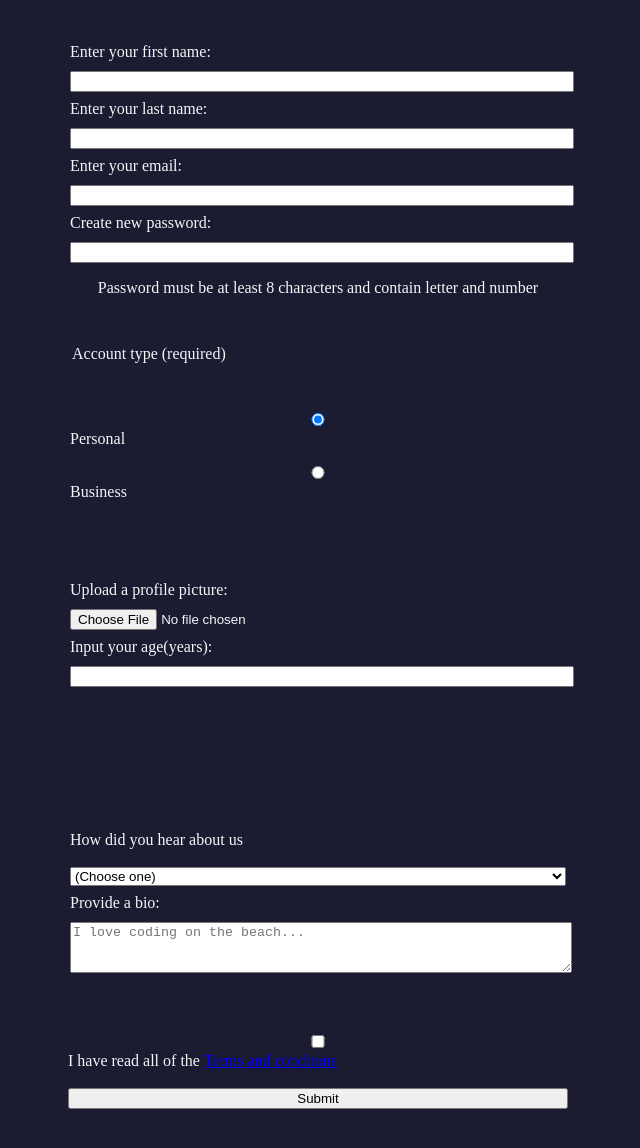
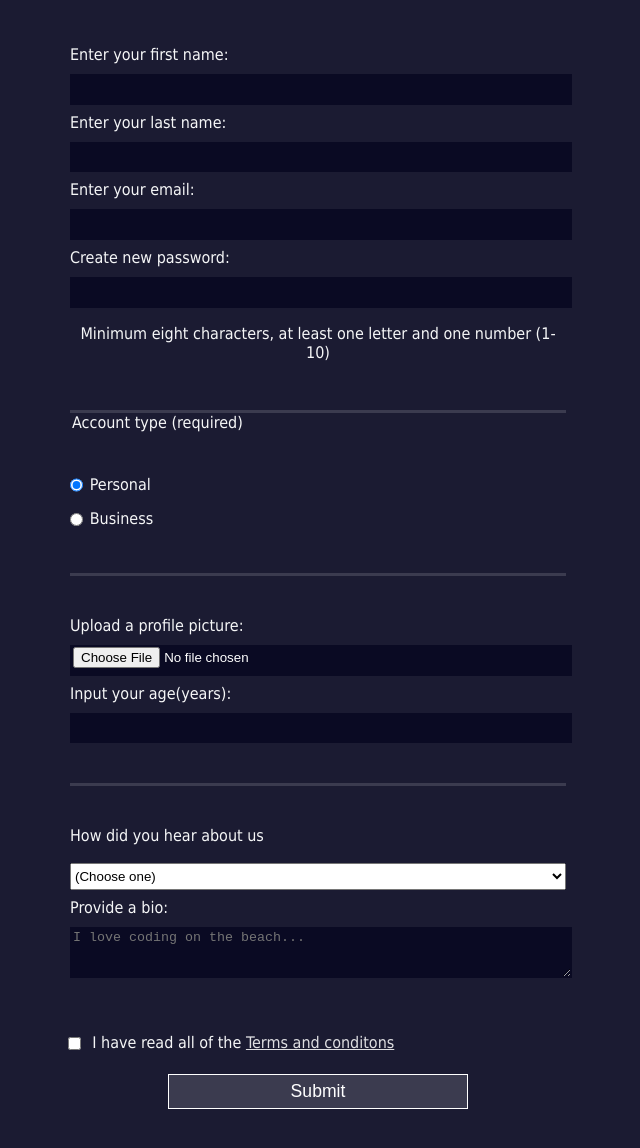
Before and after one commit to myleen1213/RegistrationForm, a plain HTML site: page index.html in a window 1280 px wide. Shown: the part 132-1280 px from the top of the page, without its empty margins (322-962 px from the left). Before the commit the page ends 1241 px from the top, so only its background shows below. Drawn offline with Linux system fonts and the light colour scheme.

Commit message:
Completed style of webpage

```diff
--- a/index.html
+++ b/index.html
@@ -10,34 +10,30 @@
     <h1>Registration form</h1>
     <p>Please fill out this form with the required information</p>
 
-<!--
-//Feild set is the open box
--->
-<!--Create a form, Enter details for fikrst fieldset-->
+<!--Create form, Enter details for first fieldset-->
 
 <form>
        <fieldset>
-<label>Enter your first name: <input type="text" id="first-name" name="first-name" required >                                                                          </label>
-<label>Enter your last name:  <input type="text" id="last-name" name="last-name" required>                                                                          </label>
-<label>Enter your email:      <input type="email" id="email" name="email" required>                                                                                         </label>
-<label>Create new password:   <input type="password" id="password" name="password" pattern="[a-z1-10]{8,}" required>
-    <p id="pwInstr">Password must be at least 8 characters and contain letter and number </p> </label>
+<label for="first-name">Enter your first name: <input type="text" id="first-name" name="first-name" required >                                                                          </label>
+<label for="last-name">Enter your last name:  <input type="text" id="last-name" name="last-name" required>                                                                          </label>
+<label for="email">Enter your email:      <input type="email" id="email" name="email" required>                                                                                         </label>
+<label for="password">Create new password:   <input type="password" id="password" name="password" pattern="[a-z1-10]{8,}" required>  </label>
+    <p id="pw">Minimum eight characters, at least one letter and one number (1-10)</p>
         </fieldset>
 
         <!--Second fieldset-->
         <fieldset>
 <legend>Account type (required)</legend>
-<label for="account-type"> <input type="radio" name="account-type" id="personal" checked >Personal</label>
-<label for ="personal-account"> <input type="radio" name="account-type" id="business" >Business</label>
+<label for="personal-account"> <input type="radio" name="account-type" id="personal-account" class="inline" checked >Personal</label>
+<label for ="business-account"> <input type="radio" name="account-type" id="business-" class="inline" >Business</label>
         </fieldset>
 
         <!--Third fieldset-->
         <fieldset>
             <label for="profile-picture">Upload a profile picture: <input id="profile-picture" name="profile-picture" type="file"></label>
             <label for="age">Input your age(years):<input id="age" name="age" type="number" min="13" max="105" required></label></fieldset>
-        <fieldset></fieldset>
 
-        <!--Dropdown menu for How did you hear about us selection-->
+<!--Dropdown menu for How did you hear about us selection-->
 <fieldset>
     <label for="referrer">How did you hear about us</label>
 <select id="referrer" name="referrer">
@@ -48,18 +44,16 @@
     <option value="4">other</option>
 </select>
 
-<!--Create text area with 3 rows and 30 columns-->
-<label for="bio">Provide a bio: <textarea id="bio" name="bio" rows="3" cols="30" placeholder= "I love coding on the beach...""></textarea></label>
+<!--Text area with 3 rows and 30 columns-->
+<label for="bio">Provide a bio: <textarea id="bio" name="bio" rows="3" cols="30" placeholder= "I love coding on the beach..."></textarea></label>
 
 </fieldset>
 
 <!---------------------------------------------------------------------------------------------------------->
 <!--Terms & conditions with link-->
-<label for="terms-and-conditions"><input type="checkbox" id="terms-and-conditions" required> I have read all of the <a href="https://www.freecodecamp.org/news/terms-of-service/">Terms and conditons</a></label>
+<label for="terms-and-conditions"><input type="checkbox" class="inline" id="terms-and-conditions" required> I have read all of the <a href="https://www.freecodecamp.org/news/terms-of-service/">Terms and conditons</a></label>
 <!--Submit button-->
 <input type="submit" id="Submit">
-
-
 
     </form>
 </body>
--- a/styles.css
+++ b/styles.css
@@ -1,18 +1,11 @@
-body {
+  body {
     width: 100%;
     height: 100vh;
     margin: 0;
     background-color: #1b1b32;
     color: #f5f6f7;
-  }
-
-  label {
-    display: block;
-    margin: 0.5rem 0; //*Rem stands for root em font size*/
-  }
-
-  pwInstr{
-    size: 10px;
+    font-family: Tahoma;
+    font-size: 16px;
   }
 
   h1, p{
@@ -21,23 +14,24 @@ body {
   }
 
   form{
-    margin: 0 auto;
+    width: 60vw;
     max-width: 500px;
     min-width: 300px;
-    width: 60vw;
-
+    margin: 0 auto;
+    padding-bottom:2em;
   }
 
   fieldset{
     border:0;
     padding: 2rem 0;
+    border-bottom: 3px solid #3b3b4f;
   }
 
   fieldset:last-of-type{
     border-bottom: none;
   }
 
-label {
+  label {
     display: block;
     margin: 0.5rem 0;
   }
@@ -47,4 +41,43 @@ label {
   select {
     margin: 10px 0 0 0;
     width: 100%;
+    min-height: 2em;
   }
+
+
+  input, textarea {
+    background-color: #0a0a23;
+    border: 1px solid #0a0a23;
+    color:#ffffff;
+
+  }
+
+/*Sets radio buttons inline*/
+  .inline{
+    width:unset;
+    margin: 0 0.5em 0 0;
+    vertical-align: middle;
+  }
+
+  input[type="submit"]{
+    display:block;
+    width: 60%;
+    margin:1em auto;
+    height: 2em;
+    background-color: #3b3b4f;
+    border-color: white;
+    font-size: 1.1rem;
+    min-width: 300px;
+  }
+
+  input[type="file"]{
+    padding:1px 2px;
+  }
+
+  .inline{
+    display: inline;
+}
+
+  a{
+    color:#dfdfe2;
+  }
```
